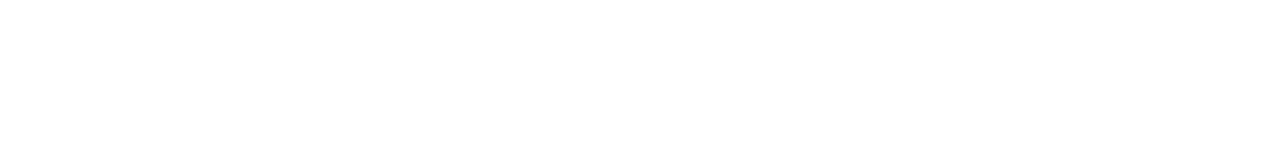
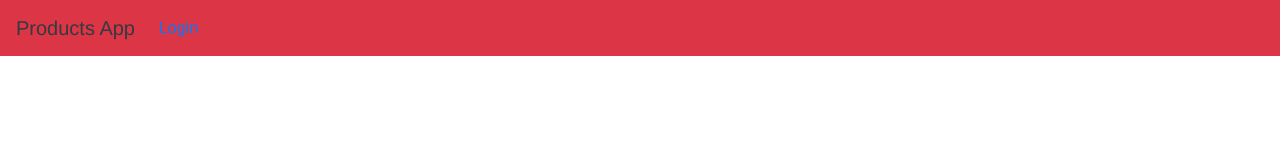
Before and after one commit to aslam-c/resell, a plain HTML site: page index.html in a window 1280 px wide. Drawn offline with Linux system fonts and the light colour scheme; the site is published under a folder, as on GitHub Pages, so addresses that start at the root find nothing.

Commit message:
Update index.html

```diff
--- a/index.html
+++ b/index.html
@@ -1 +1 @@
-<!DOCTYPE html><html lang=en><head><meta charset=utf-8><meta name=viewport content="width=device-width,initial-scale=1"><noscript><h2>No Javascript ! Turn it on ! And <a href=/ >comeback!</a></h2></noscript><title>sellapp</title><link href=/static/css/app.7e9548a91c8544fd38067910c2df0536.css rel=stylesheet></head><body><div id=app></div><script type=text/javascript src=/static/js/manifest.2ae2e69a05c33dfc65f8.js></script><script type=text/javascript src=/static/js/vendor.a845bfde6715afe09d9a.js></script><script type=text/javascript src=/static/js/app.f0e1713a2e282a0abb86.js></script></body></html>
+<!DOCTYPE html><html lang=en><head><meta charset=utf-8><meta name=viewport content="width=device-width,initial-scale=1"><noscript><h2>No Javascript ! Turn it on ! And <a href=/ >comeback!</a></h2></noscript><title>sellapp</title><link href='./static/css/app.7e9548a91c8544fd38067910c2df0536.css' rel=stylesheet></head><body><div id=app></div><script type=text/javascript src='./static/js/manifest.2ae2e69a05c33dfc65f8.js'></script><script type=text/javascript src='./static/js/vendor.a845bfde6715afe09d9a.js'></script><script type=text/javascript src='./static/js/app.f0e1713a2e282a0abb86.js'></script></body></html>
```
